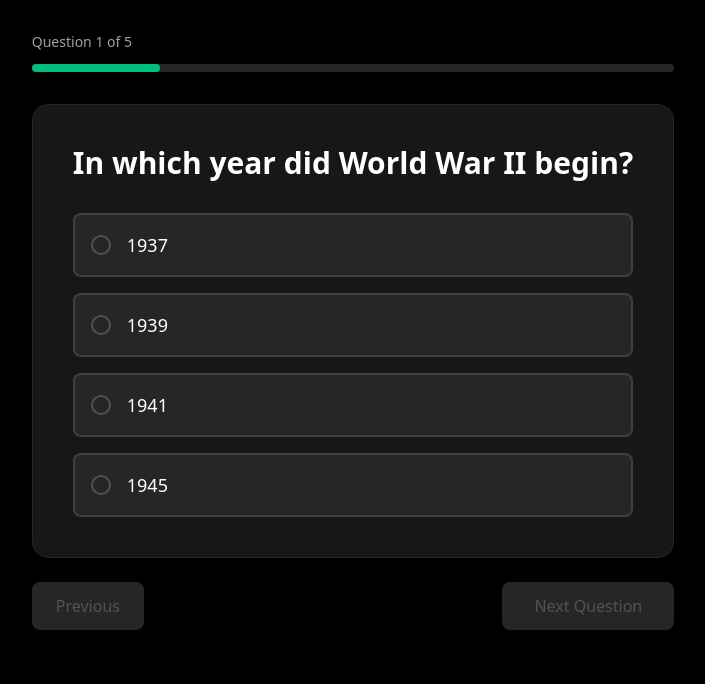
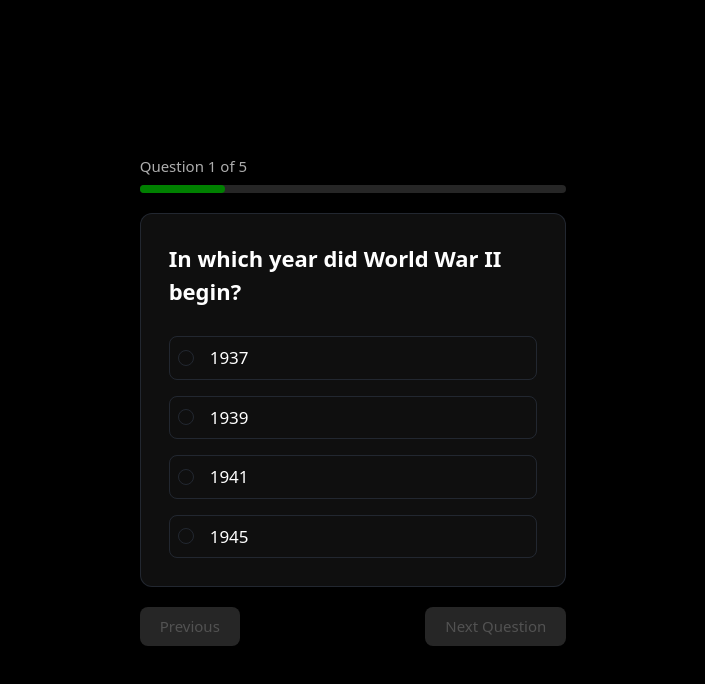
Before and after one commit to murad403/quiz-ai, a Next.js app: page /demo-quiz in a window 1280 px wide. Both pictures are taken after typing "Sample" into the empty fields and a click on the button "Start Quiz". Shown: the top 684 px of the page, without its empty margins (287-992 px from the left). Built offline with nearby package versions, Linux system fonts and the light colour scheme.

Commit message:
quiz question section

```diff
--- a/src/app/(demo)/demo-quiz/QuizQuestion.tsx
+++ b/src/app/(demo)/demo-quiz/QuizQuestion.tsx
@@ -1,8 +1,5 @@
-/* eslint-disable @typescript-eslint/no-explicit-any */
-// components/QuizQuestion.tsx
 "use client";
 import { TQuizQuestion as QuizQuestionType } from "@/types/quiz";
-import { useState, useEffect } from "react";
 
 interface QuizQuestionProps {
   question: QuizQuestionType;
@@ -16,77 +13,61 @@ interface QuizQuestionProps {
   isLastQuestion: boolean;
 }
 
-const QuizQuestion = ({
-  question,
-  currentIndex,
-  totalQuestions,
-  selectedAnswer,
-  onAnswerSelect,
-  onNext,
-  onPrevious,
-  isFirstQuestion,
-  isLastQuestion,
-}: QuizQuestionProps) => {
-  const [localSelected, setLocalSelected] = useState<string | undefined>(selectedAnswer);
-
-  useEffect(() => {
-    setLocalSelected(selectedAnswer);
-  }, [selectedAnswer, question.id]);
+const QuizQuestion = ({ question, currentIndex, totalQuestions, selectedAnswer, onAnswerSelect, onNext, onPrevious, isFirstQuestion, isLastQuestion}: QuizQuestionProps) => {
 
   const handleOptionClick = (option: string) => {
-    setLocalSelected(option);
     onAnswerSelect(option);
   };
 
   const progress = ((currentIndex + 1) / totalQuestions) * 100;
 
   return (
-    <div className="min-h-screen bg-black p-4 md:p-8">
-      <div className="max-w-4xl mx-auto">
+    <div>
+      <div className="w-full space-y-5">
         {/* Progress Section */}
-        <div className="mb-8">
-          <p className="text-neutral-400 text-sm mb-3">
+        <div>
+          <p className="text-title text-small mb-2">
             Question {currentIndex + 1} of {totalQuestions}
           </p>
           <div className="w-full bg-neutral-800 rounded-full h-2">
             <div
-              className="bg-emerald-500 h-2 rounded-full transition-all duration-300"
+              className="bg-header h-2 rounded-full transition-all duration-300"
               style={{ width: `${progress}%` }}
             />
           </div>
         </div>
 
         {/* Question Card */}
-        <div className="bg-neutral-900 rounded-2xl p-6 md:p-10 border border-neutral-800 mb-6">
-          <h2 className="text-2xl md:text-3xl font-bold text-white mb-8">
+        <div className="border border-gray-700/50 bg-card md:p-7 p-4 rounded-xl">
+          <h2 className="text-subheading font-bold text-white md:mb-7 mb-4">
             {question.question}
           </h2>
 
           {/* Options */}
           <div className="space-y-4">
-            {question.options.map((option: any, index: number) => (
+            {question.options.map((option, index) => (
               <button
                 key={index}
                 onClick={() => handleOptionClick(option)}
-                className={`w-full text-left p-4 rounded-lg border-2 transition-all ${
-                  localSelected === option
-                    ? "border-emerald-500 bg-emerald-500/10"
-                    : "border-neutral-700 bg-neutral-800 hover:border-neutral-600"
+                className={`w-full text-left p-2 rounded-lg border transition-all ${
+                  selectedAnswer === option
+                    ? "border-header"
+                    : "border-gray-700/50 hover:bg-green-500"
                 }`}
               >
                 <div className="flex items-center gap-4">
                   <div
-                    className={`w-5 h-5 rounded-full border-2 flex items-center justify-center ${
-                      localSelected === option
-                        ? "border-emerald-500"
-                        : "border-neutral-600"
+                    className={`size-4 rounded-full border flex items-center justify-center ${
+                      selectedAnswer === option
+                        ? "border-green-500"
+                        : "border-gray-700/50"
                     }`}
                   >
-                    {localSelected === option && (
-                      <div className="w-3 h-3 rounded-full bg-emerald-500" />
+                    {selectedAnswer === option && (
+                      <div className="size-2 rounded-full bg-green-500" />
                     )}
                   </div>
-                  <span className="text-white text-lg">{option}</span>
+                  <span className="text-white text-paragraph">{option}</span>
                 </div>
               </button>
             ))}
@@ -98,7 +79,7 @@ const QuizQuestion = ({
           <button
             onClick={onPrevious}
             disabled={isFirstQuestion}
-            className={`px-6 py-3 rounded-lg font-medium transition-colors ${
+            className={`px-5 py-2 rounded-lg font-medium transition-colors text-small ${
               isFirstQuestion
                 ? "bg-neutral-800 text-neutral-600 cursor-not-allowed"
                 : "bg-neutral-800 text-white hover:bg-neutral-700"
@@ -109,11 +90,11 @@ const QuizQuestion = ({
 
           <button
             onClick={onNext}
-            disabled={!localSelected}
-            className={`px-8 py-3 rounded-lg font-medium transition-colors ${
-              !localSelected
+            disabled={!selectedAnswer}
+            className={`px-5 py-2 rounded-lg font-medium transition-colors text-small ${
+              !selectedAnswer
                 ? "bg-neutral-800 text-neutral-600 cursor-not-allowed"
-                : "bg-emerald-500 text-black hover:bg-emerald-600"
+                : "text-main rounded-lg transition-colors bg-header hover:bg-header/90"
             }`}
           >
             {isLastQuestion ? "Submit Quiz" : "Next Question"}
@@ -122,6 +103,6 @@ const QuizQuestion = ({
       </div>
     </div>
   );
-}
+};
 
 export default QuizQuestion;
--- a/src/app/(demo)/demo-quiz/QuizWelcome.tsx
+++ b/src/app/(demo)/demo-quiz/QuizWelcome.tsx
@@ -66,7 +66,7 @@ const QuizWelcome = ({ title, description, totalQuestions, estimatedTime, onStar
 
           <button
             type="submit"
-             className="text-main font-semibold w-full text-center py-3 rounded-lg transition-colors bg-header hover:bg-header/90"
+             className="text-main font-semibold w-full text-center py-2 rounded-lg transition-colors bg-header hover:bg-header/90"
           >
             Start Quiz
           </button>
--- a/src/app/(demo)/demo-quiz/page.tsx
+++ b/src/app/(demo)/demo-quiz/page.tsx
@@ -1,5 +1,4 @@
 /* eslint-disable @typescript-eslint/no-explicit-any */
-// app/quiz/page.tsx
 "use client";
 import { useState } from "react";
 import QuizWelcome from "./QuizWelcome";
--- a/src/app/(demo)/layout.tsx
+++ b/src/app/(demo)/layout.tsx
@@ -3,7 +3,9 @@ import React from 'react'
 const layout = ({children}: {children: React.ReactNode}) => {
   return (
     <div className='min-h-screen bg-black flex justify-center items-center md:p-0 p-4'>
-      {children}
+      <div className='md:w-1/3 w-full'>
+        {children}
+      </div>
     </div>
   )
 }
```
